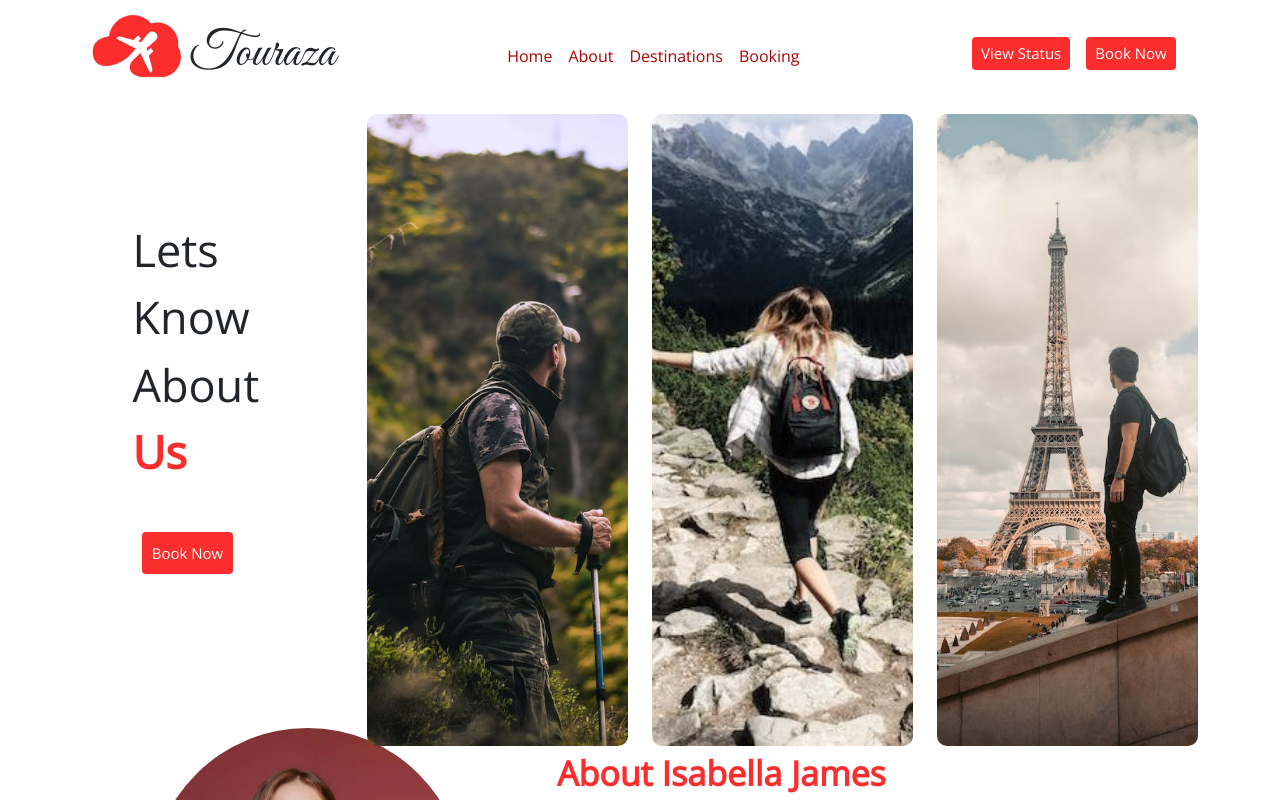
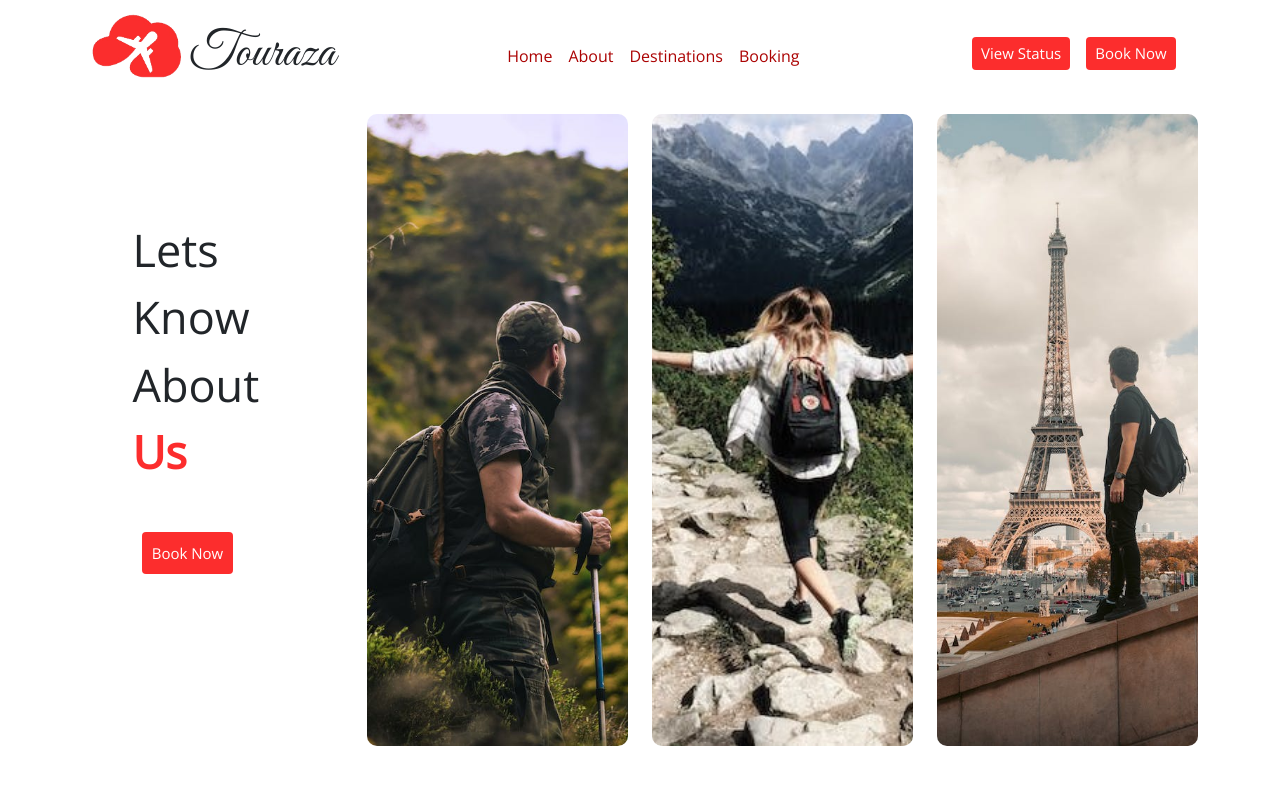
Before and after one commit to abdullahmug2332/Touraza-React, a React (Create React App) app: page /about in a window 1280 px wide. Shown: the top 800 px of the page. Built offline with nearby package versions, Linux system fonts and the light colour scheme.

Commit message:
first commit

```diff
--- a/src/App.css
+++ b/src/App.css
@@ -73,8 +73,7 @@ footer{
   border-radius: 10px;
 }
 .homemain{
-  position: relative;
-  top: 90px;
+  margin-top: 90px;
 }
 .main:hover{
   transform: scale(1.02);
```
